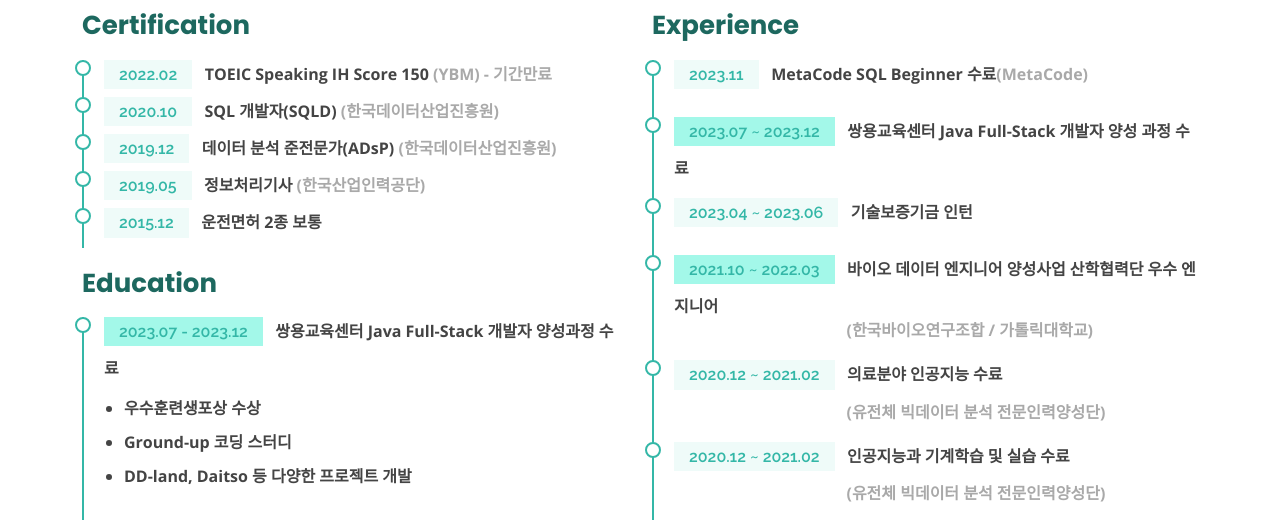
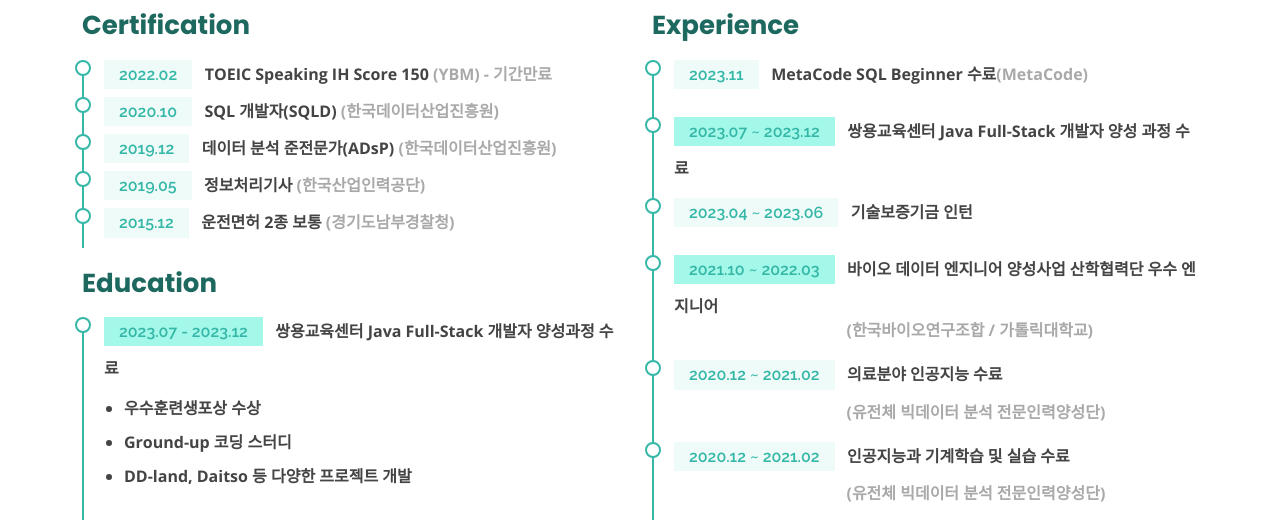
Before and after one commit to dmsalsgus/portfolio, a plain HTML site: page resume.html in a window 1280 px wide. Shown: the part 228-748 px from the top of the page. Drawn offline with nearby package versions, Linux system fonts and the light colour scheme.

Commit message:
modified

```diff
--- a/resume.html
+++ b/resume.html
@@ -138,7 +138,7 @@
             </div>
             <div class="resume-item pb-0">
               <h5>2015.12</h5>
-              &nbsp;&nbsp;운전면허 2종 보통
+              &nbsp;&nbsp;운전면허 2종 보통 <span>(경기도남부경찰청)</span>
             </div>
 
             <h3 class="resume-title">Education</h3>
```
